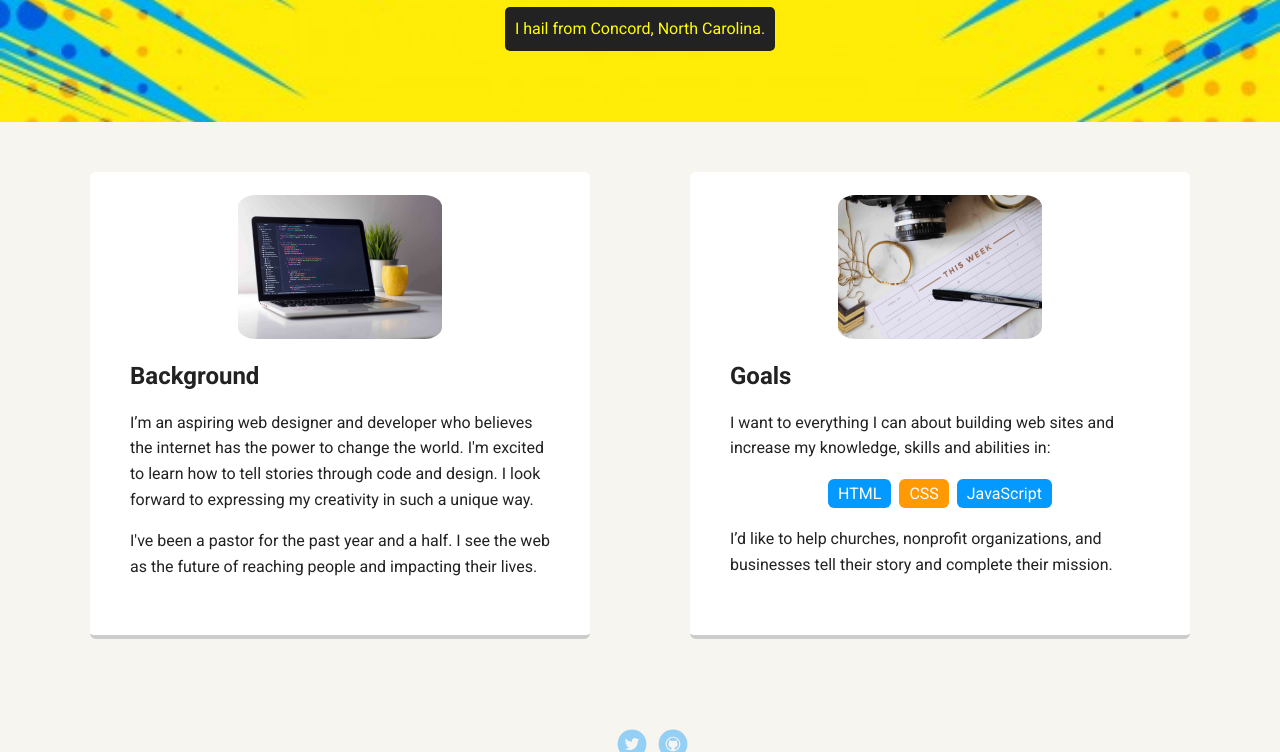
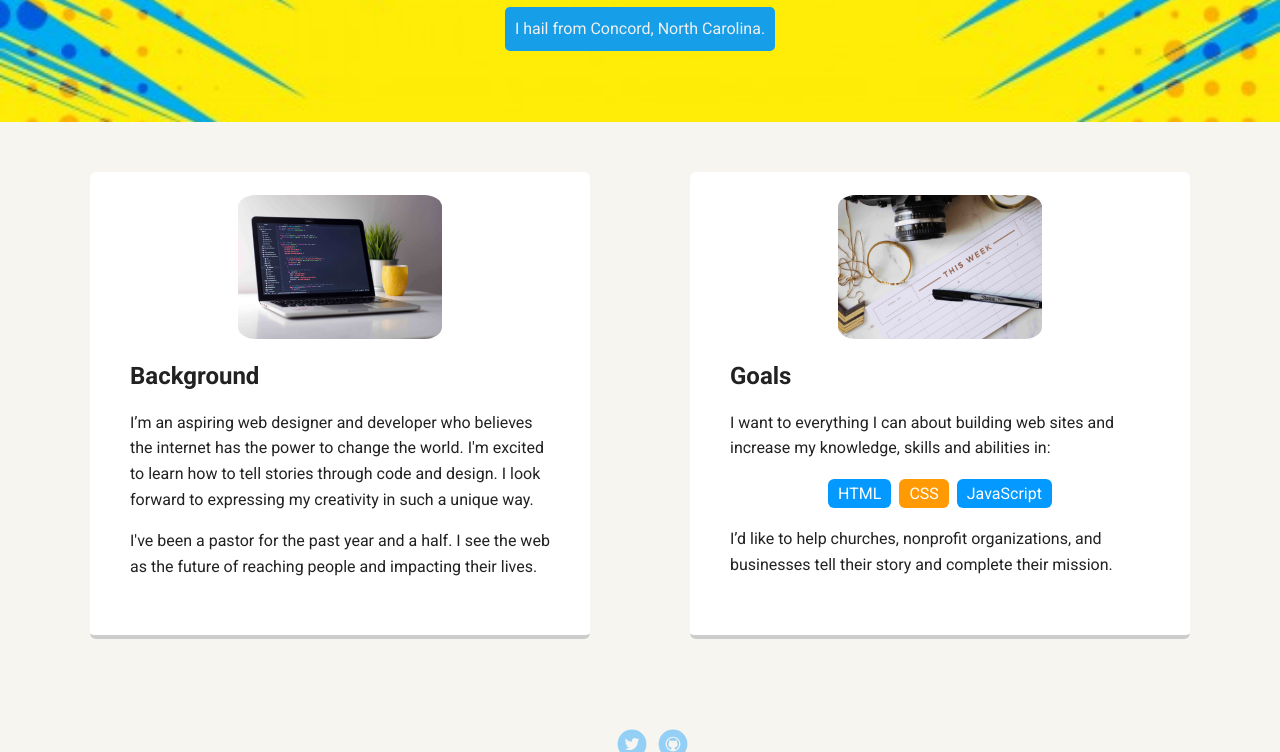
Before and after one commit to joshsuson/Techdegree-Project-1, a plain HTML site: page portfolio_update_v1/index.html in a window 1280 px wide. Shown: the part 348-1100 px from the top of the page. Drawn offline with Linux system fonts and the light colour scheme; a web font is replaced by a local one.

Commit message:
Customized CSS

```diff
--- a/portfolio_update_v1/styles.css
+++ b/portfolio_update_v1/styles.css
@@ -78,15 +78,15 @@ header .profile-image:hover {
 }
 .tag {
   background-color: #efefef;
-  color: black;
+  color: #169ee8;
   padding: 10px;
   border-radius: 5px;
   display: table;
   margin: 10px auto;
 }
 .location {
-  background-color: #222;
-  color: yellow;
+  background-color: #169ee8;
+  color: #efefef;
 }
 .card {
   margin: 30px;
@@ -99,7 +99,7 @@ header .profile-image:hover {
   transition: all .5s;
 }
 .card:hover {
-  border-color: #ff99ff;
+  border-color: #169ee8;
 }
 
 ul.skills {
```
